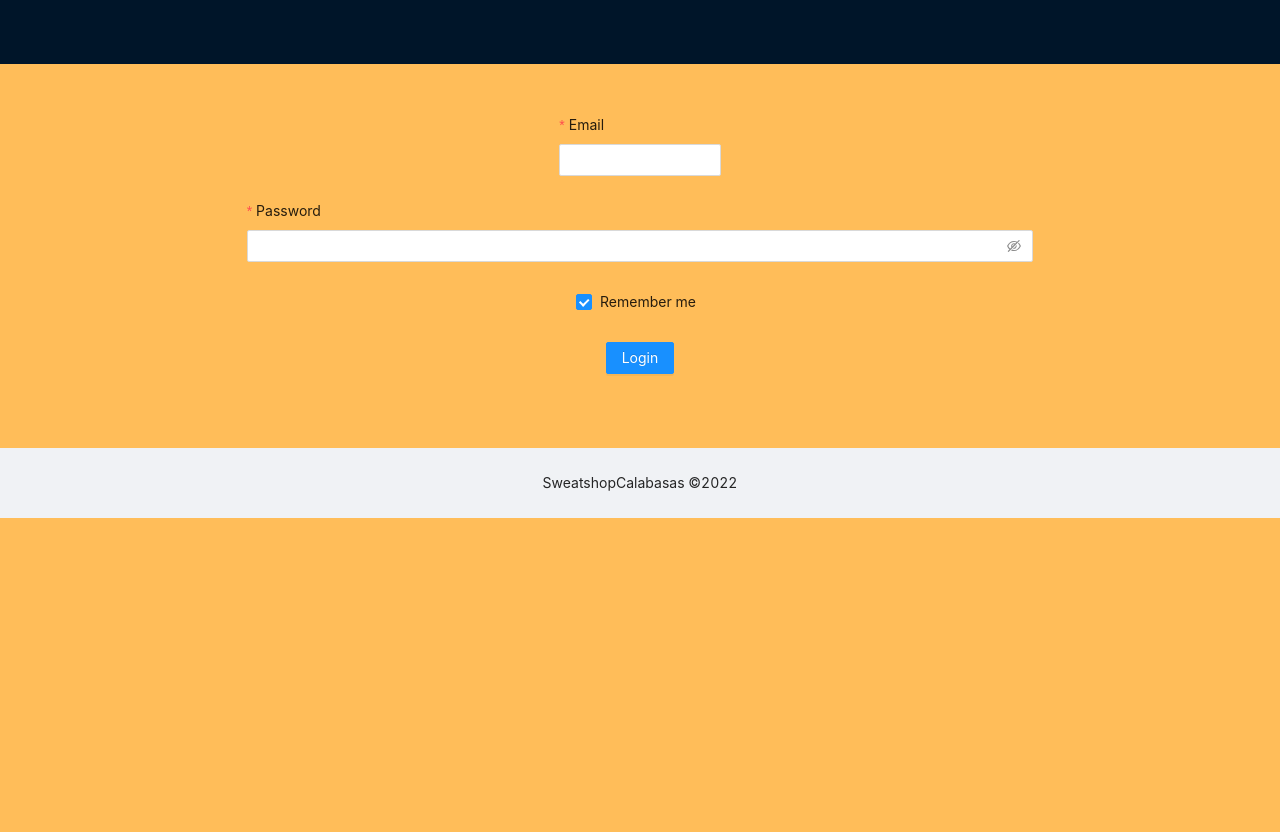
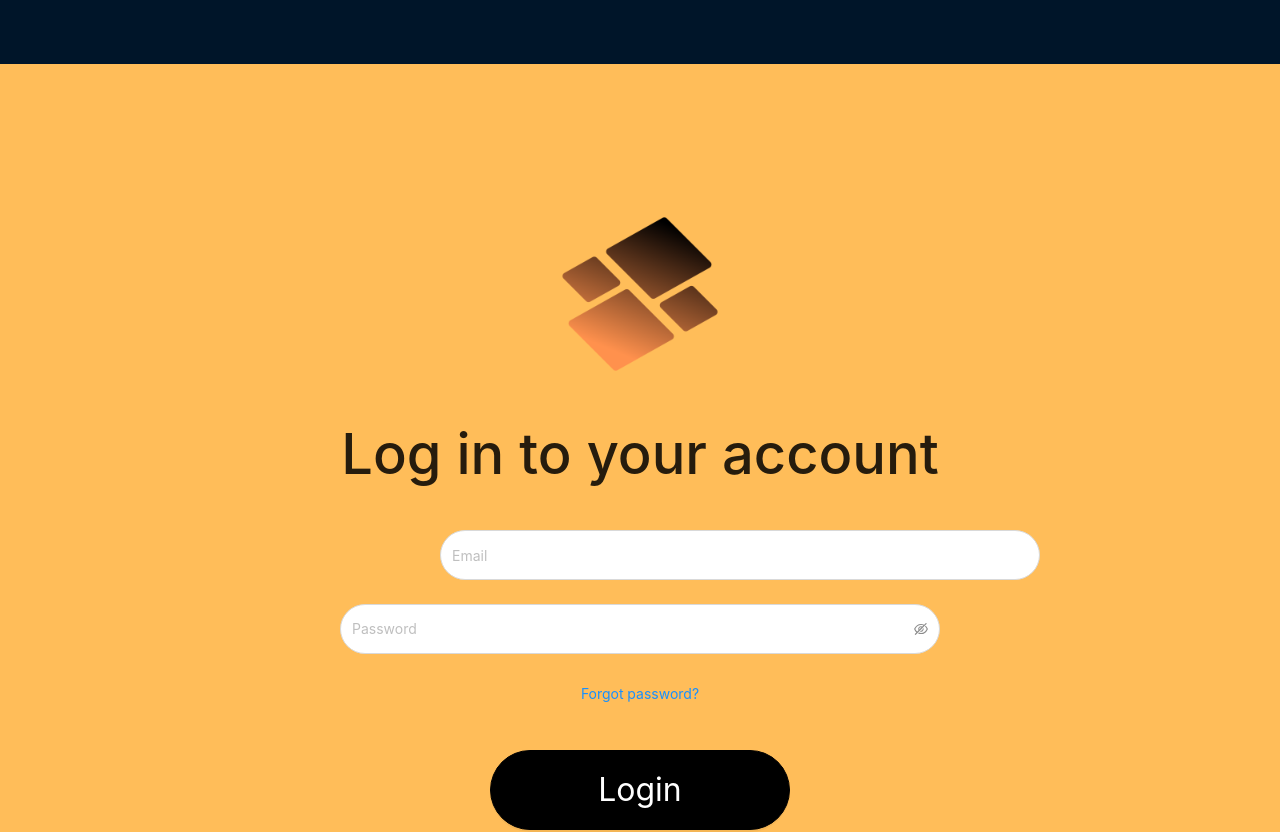
Before and after one commit to mattg1243/calabasas, a React (Create React App) app in the folder client/: page /login in a window 1280 px wide. Shown: the top 832 px of the page. Before the commit the page ends 800 px from the top, so only its background shows below. Built offline with nearby package versions, Linux system fonts and the light colour scheme.

Commit message:
built out login page to spec

```diff
--- a/client/src/components/Login.tsx
+++ b/client/src/components/Login.tsx
@@ -2,6 +2,7 @@ import { Alert, Button, Checkbox, Form, Input } from 'antd';
 import React, { useState } from 'react';
 import axios from 'axios';
 import { Content } from 'antd/lib/layout/layout';
+import logo from '../assets/logo_four_squares.png';
 // this alert type should be shared
 type AlertStateObj = { status: 'success' | 'error' | 'warning'; message: string };
 
@@ -35,8 +36,16 @@ export default function Login(): JSX.Element {
     }
   };
 
+  const handleKeypress = (e: React.KeyboardEvent) => {
+    if (e.key === 'Enter') {
+      sendLoginRequest();
+    }
+  };
+
   return (
-    <Content style={{ justifyContent: 'center' }}>
+    <Content style={{ justifyContent: 'center', textAlign: 'center', marginTop: '5rem' }}>
+      <img src={logo} alt="logo" width={200} style={{ marginBottom: '1rem' }} />
+      <h1 style={{ fontSize: '3.5rem' }}>Log in to your account</h1>
       <Form
         name="basic"
         layout="vertical"
@@ -44,38 +53,61 @@ export default function Login(): JSX.Element {
         wrapperCol={{ span: 16, offset: 4 }}
         labelCol={{ span: 16, offset: 4 }}
         autoComplete="off"
-        style={{ justifyContent: 'center', textAlign: 'center', width: '100%' }}
+        style={{ justifyContent: 'center', width: '100%', marginTop: '2rem' }}
       >
         <Form.Item
           style={{ justifySelf: 'center' }}
-          label="Email"
           name="email"
           rules={[{ required: true, message: 'Please input your username!' }]}
         >
-          <Input onChange={(e) => setEmail(e.target.value)} />
+          {/* this needs to be able to accept an email OR username */}
+          <Input
+            placeholder="Email"
+            style={{ width: '600px', height: '50px', borderRadius: '40px' }}
+            onChange={(e) => setEmail(e.target.value)}
+            onKeyPress={(e) => handleKeypress(e)}
+          />
         </Form.Item>
 
-        <Form.Item
-          label="Password"
-          name="password"
-          rules={[{ required: true, message: 'Please input your password!' }]}
-        >
-          <Input.Password onChange={(e) => setPassword(e.target.value)} />
+        <Form.Item name="password" rules={[{ required: true, message: 'Please input your password!' }]}>
+          <Input.Password
+            placeholder="Password"
+            style={{ width: '600px', height: '50px', borderRadius: '40px' }}
+            onChange={(e) => setPassword(e.target.value)}
+            onKeyPress={(e) => handleKeypress(e)}
+          />
         </Form.Item>
 
+        <Form.Item name="forgotPassword" wrapperCol={{ offset: 4, span: 16 }}>
+          <a href="/notImplementedYet">Forgot password?</a>
+        </Form.Item>
+
+        {/* ill implment this eventually
         <Form.Item name="remember" valuePropName="checked" wrapperCol={{ offset: 4, span: 16 }}>
           <Checkbox>Remember me</Checkbox>
-        </Form.Item>
+        </Form.Item> */}
 
         <Form.Item wrapperCol={{ offset: 4, span: 16 }}>
           <Button
             type="primary"
+            shape="round"
+            size="large"
+            style={{
+              fontSize: '2rem',
+              margin: '1rem',
+              background: 'black',
+              borderColor: 'black',
+              width: '300px',
+              height: '80px',
+            }}
             onClick={async () => {
               await sendLoginRequest();
             }}
           >
             Login
           </Button>
+          <h3>Dont have an account?</h3>
+          <a href="/register">Sign Up</a>
         </Form.Item>
       </Form>
       {alert ? (
```
